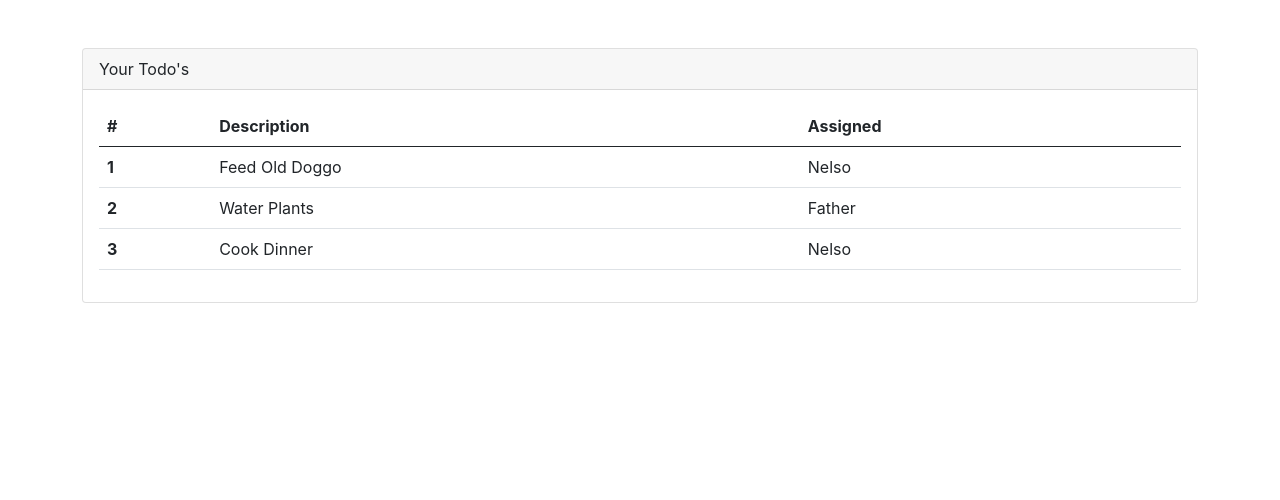
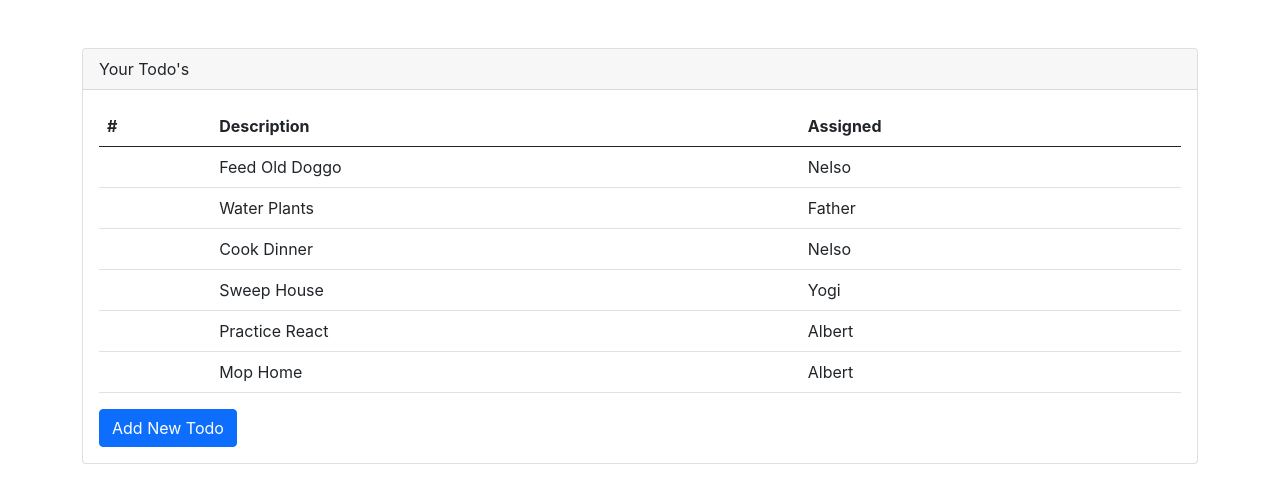
Before and after one commit to albertlobos/ReactApp, a React (Create React App) app: page / in a window 1280 px wide. Shown: the top 500 px of the page. Built offline with nearby package versions, Linux system fonts and the light colour scheme.

Commit message:
Commiting new eventListener

```diff
--- a/src/App.js
+++ b/src/App.js
@@ -3,11 +3,29 @@ import TodoTable from './components/TodoTable';
 
 function App() {
 
-  const todosInApp = [
+  const todoOptions = [
     {rowNumber: 1, rowDescription: 'Feed Old Doggo', rowAssigned: 'Nelso'},
     {rowNumber: 2, rowDescription: 'Water Plants', rowAssigned: 'Father'},
-    {rowNumber: 3, rowDescription: 'Cook Dinner', rowAssigned: 'Nelso'}
+    {rowNumber: 3, rowDescription: 'Cook Dinner', rowAssigned: 'Nelso'},
+    {rowNumber: 4, rowDescription: 'Sweep House', rowAssigned: 'Yogi'},
+    {rowNumber: 5, rowDescription: 'Practice React', rowAssigned: 'Albert'},
+    {rowNumber: 6, rowDescription: 'Mop Home', rowAssigned: 'Albert'}
+
   ]
+
+  const addTodo = () => {
+    if (todoOptions.length > 0){
+      const newTodo = {
+      rowNumber: todoOptions.length + 1,
+      rowDescription: 'New Todo',
+      rowAssigned: 'User Three'
+      };
+
+      todoOptions.push(newTodo);
+      console.log(todoOptions);
+    }
+
+  }
 
   return (
    <div className='mt-5 container'>
@@ -16,9 +34,11 @@ function App() {
         Your Todo's
       </div>
       <div className='card-body'>
-        <TodoTable
-        todos = {todosInApp}
-        />
+        <TodoTable todos = {todoOptions}/>
+
+        <button className = 'btn btn-primary' onClick = {addTodo}>
+          Add New Todo
+        </button>
       </div>
     </div>
    </div>
--- a/src/components/TodoTable.js
+++ b/src/components/TodoTable.js
@@ -13,23 +13,13 @@ return(
         </tr>
     </thead>
     <tbody>
-    <TodoRowItem
-            rowNumber={props.todos[0].rowNumber}
-            rowDescription={props.todos[0].rowDescription}
-            rowAssigned = {props.todos[0].rowAssigned}
-            />
-
-            <TodoRowItem
-            rowNumber = {props.todos[1].rowNumber}
-            rowDescription={props.todos[1].rowDescription}
-            rowAssigned = {props.todos[1].rowAssigned}
-            />
-
-            <TodoRowItem
-            rowNumber = {props.todos[2].rowNumber}
-            rowDescription = {props.todos[2].rowDescription}
-            rowAssigned = {props.todos[2].rowAssigned}
-            />
+    {props.todos.map(todo => (
+        <TodoRowItem
+            rowNumber = {todo.rowNumnber}
+            rowDescription={todo.rowDescription}
+            rowAssigned={todo.rowAssigned}
+        />
+    ))}
     </tbody>
 </table>
 )
```
